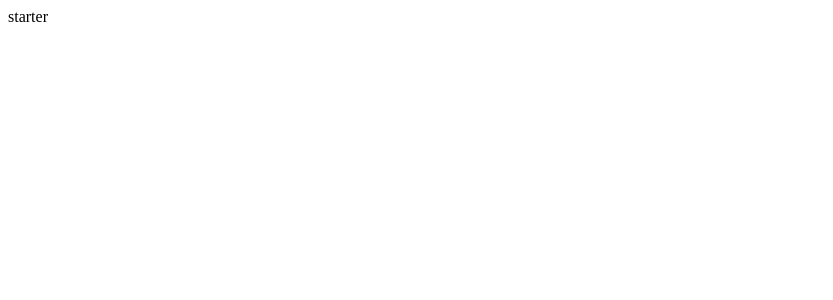
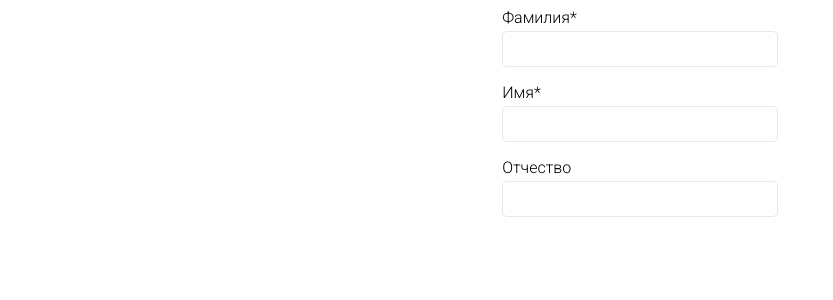
Before and after one commit to 0x9c40/meds-test-form, a Vue app: page / in a window 1280 px wide. Shown: the top 300 px of the page, without its empty margins (0-833 px from the left). Built offline with nearby package versions, Linux system fonts and the light colour scheme.

Commit message:
Create project structure.

```diff
--- a/package.json
+++ b/package.json
@@ -36,6 +36,7 @@
     "html-webpack-plugin": "^4.5.0",
     "node-sass": "^4.14.1",
     "prettier": "^2.1.2",
+    "sass-loader": "^10.0.3",
     "style-loader": "^2.0.0",
     "vue-loader": "^15.9.3",
     "vue-template-compiler": "^2.6.12",
--- a/src/App.vue
+++ b/src/App.vue
@@ -1,19 +1,30 @@
 <template>
-  <div id="app">
-    {{ msg }}
+  <div>
+    <ClientForm />
   </div>
 </template>
 
 <script>
+import ClientForm from "./components/ClientForm/Form.vue";
+
 export default {
   name: "App",
 
-  data() {
-    return {
-      msg: "starter",
-    };
+  components: {
+    ClientForm,
   },
 };
 </script>
 
-<style lang="scss"></style>
+<style lang="scss">
+@import url("https://fonts.googleapis.com/css2?family=Roboto:wght@100;300&display=swap");
+
+* {
+  box-sizing: border-box;
+}
+
+body {
+  display: flex;
+  justify-content: center;
+}
+</style>
--- /dev/null
+++ b/src/components/ClientForm/Form.vue
@@ -0,0 +1,20 @@
+<template>
+  <form class="form">
+    <AttributesFormSection />
+  </form>
+</template>
+
+<script>
+import AttributesFormSection from "./sections/Attributes.vue";
+
+export default {
+  name: "ClientForm",
+
+  components: {
+    AttributesFormSection,
+  },
+};
+</script>
+
+<style lang="scss">
+</style>
--- /dev/null
+++ b/src/components/ClientForm/FormInput.vue
@@ -0,0 +1,84 @@
+<template>
+  <div class="form-group">
+    <label
+      class="form-group__label"
+      :class="{ 'form-group__label--error': error }"
+      :for="name"
+      >{{ label }}</label
+    >
+    <input
+      :id="name"
+      :name="name"
+      :value="value"
+      class="form-group__input"
+      :class="{ 'form-group__input--error': error }"
+      @input="$emit('input', $event.target.value)"
+    />
+  </div>
+</template>
+
+<script>
+export default {
+  name: "ClientFormInput",
+
+  props: {
+    label: {
+      default: "",
+      type: String,
+    },
+    error: {
+      default: false,
+      type: Boolean,
+    },
+    value: {
+      default: "",
+      type: String,
+    },
+    name: {
+      default: "",
+      type: String,
+    },
+  },
+};
+</script>
+
+<style lang="scss">
+.form-group {
+  margin-bottom: 16px;
+  &__label {
+    font-family: "Roboto", sans-serif;
+    display: inline-block;
+    margin-bottom: 4px;
+
+    &--error {
+      color: red;
+    }
+  }
+
+  &__input {
+    font-family: "Roboto", sans-serif;
+    color: #374853;
+    border: 1px solid #e8e8e8;
+    border-radius: 5px;
+    background: #fff;
+    width: 100%;
+    height: 36px;
+    padding: 0 10px;
+    font-size: 16px;
+    transition: border 0.1s ease;
+
+    &--error {
+      border-color: red;
+    }
+
+    &:hover {
+      border-color: #cfcfcf;
+    }
+
+    &:focus {
+      border-color: #a8a8a8;
+      outline: none;
+    }
+  }
+}
+</style>
--- /dev/null
+++ b/src/components/ClientForm/sections/Attributes.vue
@@ -0,0 +1,59 @@
+<template>
+  <div class="form-section">
+    <FormInput
+      v-model.trim="$v.surname.$model"
+      label="Фамилия*"
+      name="surname"
+      :error="$v.surname.$error"
+    />
+    <FormInput
+      v-model.trim="$v.name.$model"
+      label="Имя*"
+      name="name"
+      :error="$v.name.$error"
+    />
+    <FormInput
+      v-model.trim="$v.patronymic.$model"
+      label="Отчество"
+      name="patronymic"
+      :error="$v.patronymic.$error"
+    />
+    <div v-if="!$v.name.required && $v.name.$dirty" class="error">
+      Field is required
+    </div>
+  </div>
+</template>
+
+<script>
+import { required } from "vuelidate/lib/validators";
+import FormInput from "../FormInput.vue";
+
+export default {
+  name: "AttributesSection",
+
+  components: {
+    FormInput,
+  },
+
+  data() {
+    return {
+      surname: "",
+      name: "",
+      patronymic: "",
+    };
+  },
+
+  validations: {
+    surname: {
+      required,
+    },
+    name: {
+      required,
+    },
+    patronymic: {},
+  },
+};
+</script>
+
+<style>
+</style>
--- a/src/index.js
+++ b/src/index.js
@@ -2,6 +2,9 @@ import "core-js/stable";
 import "regenerator-runtime/runtime";
 
 import Vue from "vue";
+import Vuelidate from "vuelidate";
+Vue.use(Vuelidate);
+
 import App from "./App.vue";
 
 Vue.config.productionTip = false;
```
Also changed, not shown: src/components/ClientForm/PhoneInput.vue (added, +10 -0 lines), src/components/ClientForm/sections/Address.vue (added), src/components/ClientForm/sections/Document.vue (added), 1 other file (tests, documents, lock files or other folders).
